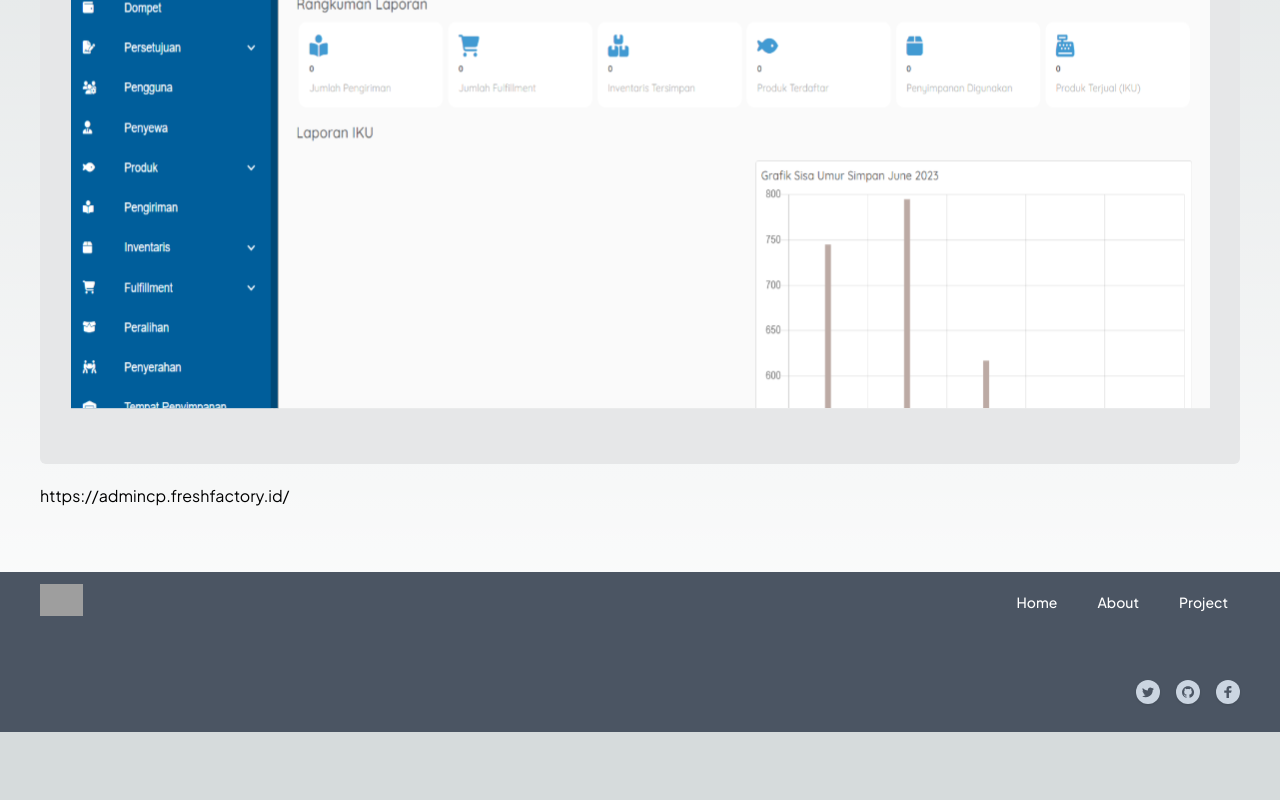
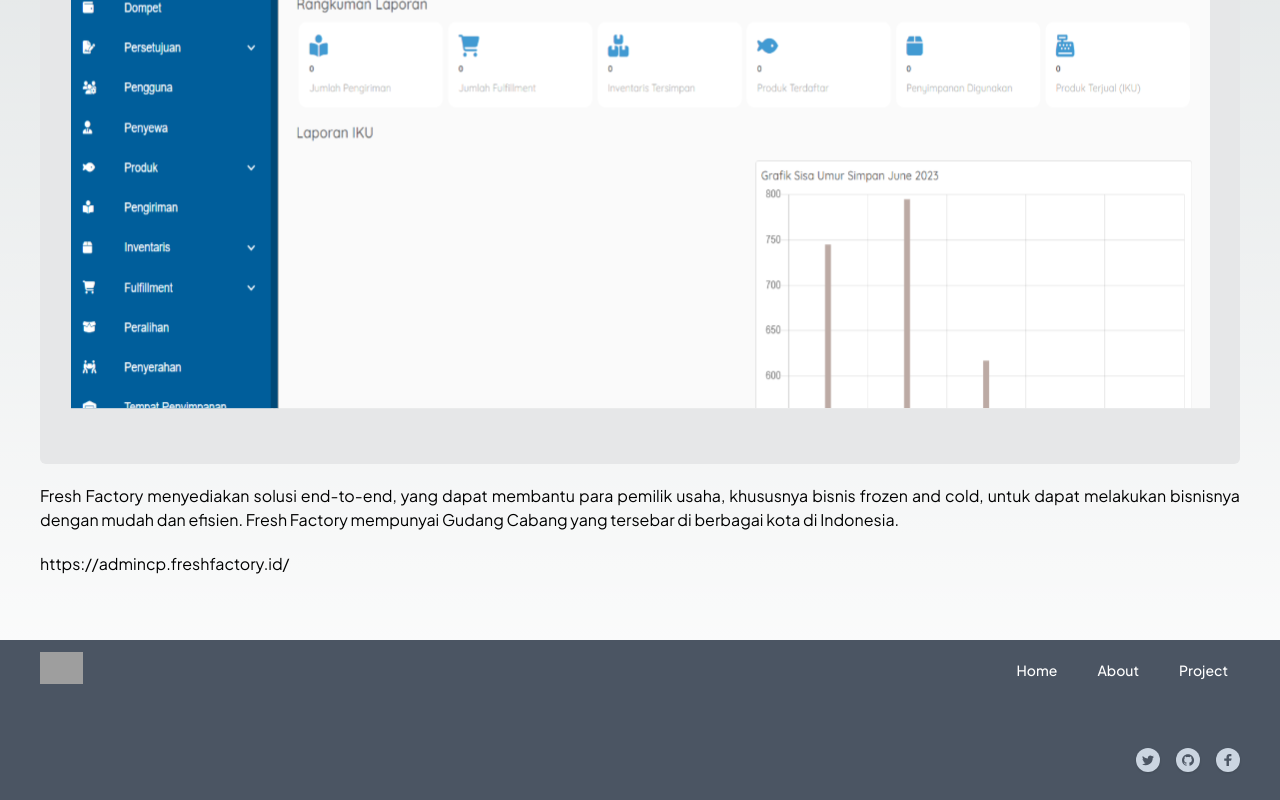
Before and after one commit to fiqriachmada/fiqriachmada.github.io, a Next.js app: page /project/1 in a window 1280 px wide. Shown: the part 557-1357 px from the top of the page. Before the commit the page ends 1289 px from the top, so only its background shows below. Built offline with nearby package versions, Linux system fonts and the light colour scheme; grey boxes are pictures that could not be loaded.

Commit message:
add new description

```diff
--- a/app/(default)/project/[id]/page.js
+++ b/app/(default)/project/[id]/page.js
@@ -22,6 +22,7 @@
           <h2>{detailItem.title}</h2>
           <img src={detailItem.image} className='rounded-md mt-5 mb-5' />
 
+          <p className='mt-5 mb-5 text-justify'>{detailItem.description}</p>
           <a href={detailItem.link}>{detailItem.link}</a>
           <a href={detailItem.googlePlay}>{detailItem.googlePlay}</a>
           <a href={detailItem.appStore}>{detailItem.appStore}</a>
--- a/app/(default)/project/projectItems.js
+++ b/app/(default)/project/projectItems.js
@@ -3,14 +3,17 @@
     id: 1,
     image: '/images/fresh-factory-admin.svg',
     title: 'Fresh Factory Admin',
-    description: 'Fresh Factory Admin',
+    description:
+      'Fresh Factory menyediakan solusi end-to-end, yang dapat membantu para pemilik usaha, khususnya bisnis frozen and cold, untuk dapat melakukan bisnisnya dengan mudah dan efisien. Fresh Factory mempunyai Gudang Cabang yang tersebar di berbagai kota di Indonesia.',
     link: 'https://admincp.freshfactory.id/',
   },
   {
     id: 2,
     image: '/images/fresh-factory-admin.svg',
     title: 'Fresh Factory Warehouse App',
-    description: '',
+    description:
+      'Fresh Factory menyediakan solusi end-to-end, yang dapat membantu para pemilik usaha, khususnya bisnis frozen and cold, untuk dapat melakukan bisnisnya dengan mudah dan efisien. Fresh Factory mempunyai Gudang Cabang yang tersebar di berbagai kota di Indonesia.',
+
     link: 'https://play.google.com/store/apps/details?id=com.strategies360.freshfactory',
     googlePlay:
       'https://play.google.com/store/apps/details?id=com.strategies360.freshfactory',
@@ -19,7 +22,9 @@
     id: 3,
     image: '/images/fresh-factory-admin.svg',
     title: 'Freezy Fresh App',
-    description: '',
+    description:
+      'Freezy Fresh adalah platform belanja online yang menyediakan produk bahan makanan dan minuman yang lengkap mulai dari produk daging, seafood, ready to cook, ready to eat, aneka minuman sampai bumbu masakan.',
+
     link: 'https://play.google.com/store/apps/details?id=com.freezy.app&hl=id&gl=US',
     googlePlay:
       'https://play.google.com/store/apps/details?id=com.freezy.app&hl=id&gl=US',
```
